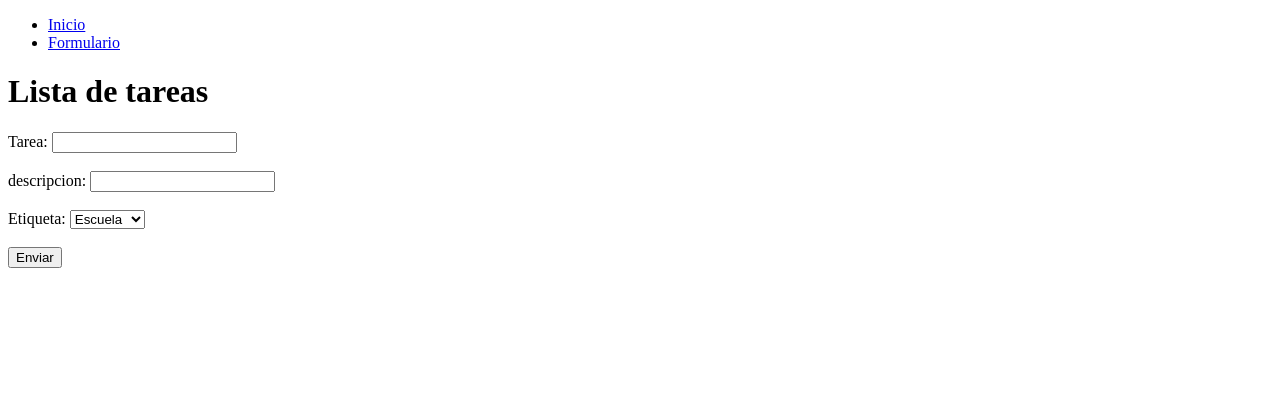
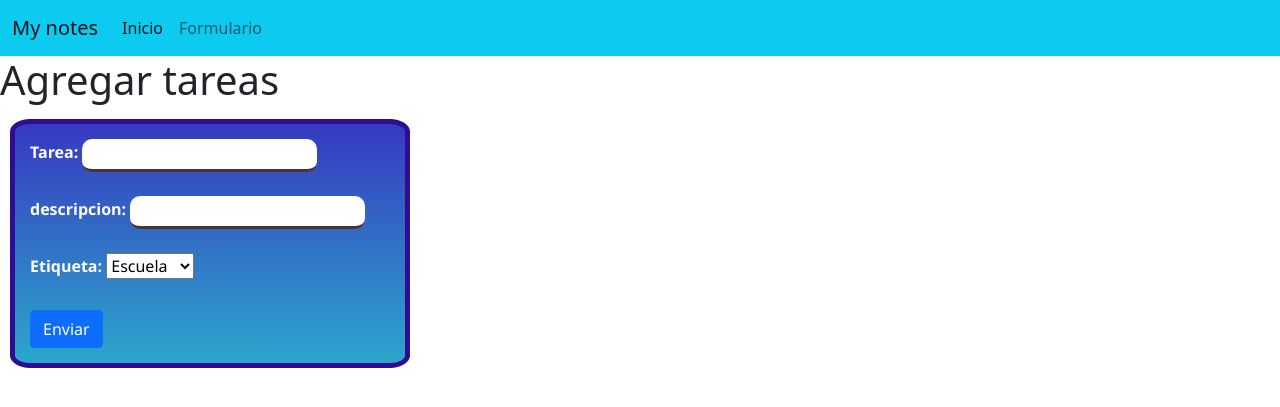
Before and after one commit to LizetteMendoza/Practica-BD-PHP, a PHP site: page /formulario.php in a window 1280 px wide. Shown: the top 407 px of the page. Run offline with PHP 8.4, Linux system fonts and the light colour scheme; some libraries are stand-ins or nearby versions.

Commit message:
Separación y mejora de barra de navegación, mejora formulario

```diff
--- /dev/null
+++ b/estilos.css
@@ -0,0 +1,42 @@
+.contenedor-form{
+
+        margin-top: 15px;
+        margin-left: 10px;
+        padding-left: 15px;
+        padding-bottom: 15px;
+        padding-top: 15px;
+        border: 5px solid #2f0c90;
+        font-family: 'Segoe UI', Tahoma, Verdana, sans-serif;
+        color: #ffff;
+        font-weight: 700;
+        background: linear-gradient(#3739c0,#2ca7cc);
+        width: 400px;
+        align-items: center;
+        border-radius: 5%;
+
+
+        top: 30%;
+        left: 35%;
+}
+
+input{
+    border: none;
+    border-bottom: #4b3333 solid;
+    border-radius: 10px;
+    padding-bottom: 5px;
+}
+
+table{
+    margin-left: 15px;
+    margin-bottom: 15px;
+}
+th{
+     text-align: center;
+     background-color: #2f0c90;
+     color: #ffff;
+}
+
+td{
+    padding-left: 5px;
+    text-align: left;
+}
--- a/formulario.php
+++ b/formulario.php
@@ -5,34 +5,31 @@
     <meta http-equiv="X-UA-Compatible" content="IE=edge">
     <meta name="viewport" content="width=device-width, initial-scale=1.0">
     <title>Formulario</title>
+    <link href="https://cdn.jsdelivr.net/npm/bootstrap@5.1.3/dist/css/bootstrap.min.css" rel="stylesheet" integrity="sha384-1BmE4kWBq78iYhFldvKuhfTAU6auU8tT94WrHftjDbrCEXSU1oBoqyl2QvZ6jIW3" crossorigin="anonymous">
+    <link rel="stylesheet" type="text/css"  href="estilos.css">
 </head>
 <body>
-<ul>
-        <li>
-        <a href="index.php">Inicio</a>
-        </li>
-        <li>
-        <a href="formulario.php">Formulario</a>
-        </li>
-    </ul>
-    <?php include('conexion.php');?>
-    <h1>Lista de tareas</h1>
-    <div class="contenedor-formulario">
+
+    <?php
+    include('navbar.php');
+    include('conexion.php');?>
+    <h1>Agregar tareas</h1>
+    <div class="contenedor-form">
     <form action="insertar.php" method="POST">
-        <label for="tarea">Tarea:</label>
-        <input type="text" name="tarea">
+        <label for="tarea" class="form-label">Tarea:</label>
+        <input type="text" name="tarea" >
         <br><br>
-        <label for="descripcion">descripcion:</label>
-        <input type="textarea" name="descripcion">
+        <label for="descripcion" class="form-label">descripcion:</label>
+        <input type="textarea" name="descripcion" >
         <br><br>
-        <label for="etiqueta">Etiqueta:</label>
+        <label for="etiqueta" class="form-label">Etiqueta:</label>
         <select name="etiqueta">
             <option value="escuela">Escuela</option>
             <option value="personal">Personal</option>
             <option value="trabajo">Trabajo</option>
         </select>
         <br><br>
-        <input type="submit" value="Enviar">
+        <input type="submit" value="Enviar" class="btn btn-primary">
     </form>
     </div>
 
@@ -41,5 +38,11 @@
     <?php
         include('insertar.php');
     ?>
+    <script src="https://cdn.jsdelivr.net/npm/bootstrap@5.1.3/dist/js/bootstrap.bundle.min.js" integrity="sha384-ka7Sk0Gln4gmtz2MlQnikT1wXgYsOg+OMhuP+IlRH9sENBO0LRn5q+8nbTov4+1p"
+    crossorigin="anonymous"></script>
+    <script src="https://cdn.jsdelivr.net/npm/@popperjs/core@2.10.2/dist/umd/popper.min.js"
+    integrity="sha384-7+zCNj/IqJ95wo16oMtfsKbZ9ccEh31eOz1HGyDuCQ6wgnyJNSYdrPa03rtR1zdB" crossorigin="anonymous"></script>
+    <script src="https://cdn.jsdelivr.net/npm/bootstrap@5.1.3/dist/js/bootstrap.min.js"
+    integrity="sha384-QJHtvGhmr9XOIpI6YVutG+2QOK9T+ZnN4kzFN1RtK3zEFEIsxhlmWl5/YESvpZ13" crossorigin="anonymous"></script>
 </body>
 </html>
--- /dev/null
+++ b/navbar.php
@@ -0,0 +1,29 @@
+<!DOCTYPE html>
+<html lang="es">
+<head>
+    <meta charset="UTF-8">
+    <meta http-equiv="X-UA-Compatible" content="IE=edge">
+    <meta name="viewport" content="width=device-width, initial-scale=1.0">
+    <title>navbar</title>
+</head>
+<body>
+    <nav class="navbar navbar-expand-lg navbar-light bg-info">
+    <div class="container-fluid">
+        <a class="navbar-brand" href="#">My notes</a>
+        <button class="navbar-toggler" type="button" data-bs-toggle="collapse" data-bs-target="#navbarNav" aria-controls="navbarNav" aria-expanded="false" aria-label="Toggle navigation">
+        <span class="navbar-toggler-icon"></span>
+        </button>
+        <div class="collapse navbar-collapse" id="navbarNav">
+        <ul class="navbar-nav">
+            <li class="nav-item">
+            <a class="nav-link active" aria-current="page" href="index.php">Inicio</a>
+            </li>
+            <li class="nav-item">
+            <a class="nav-link" href="formulario.php">Formulario</a>
+            </li>
+        </ul>
+        </div>
+    </div>
+    </nav>
+</body>
+</html>
```
Also changed, not shown: index.php (+4 -9 lines).
